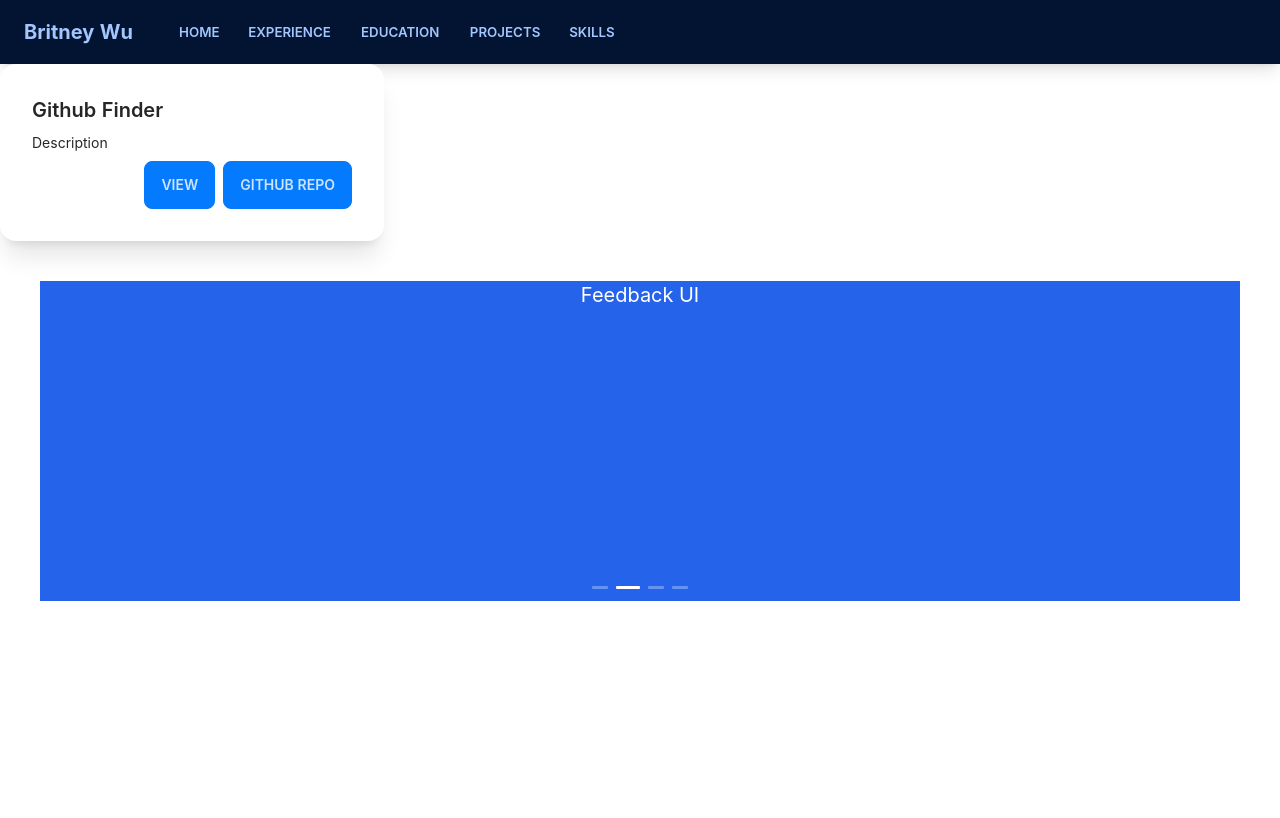
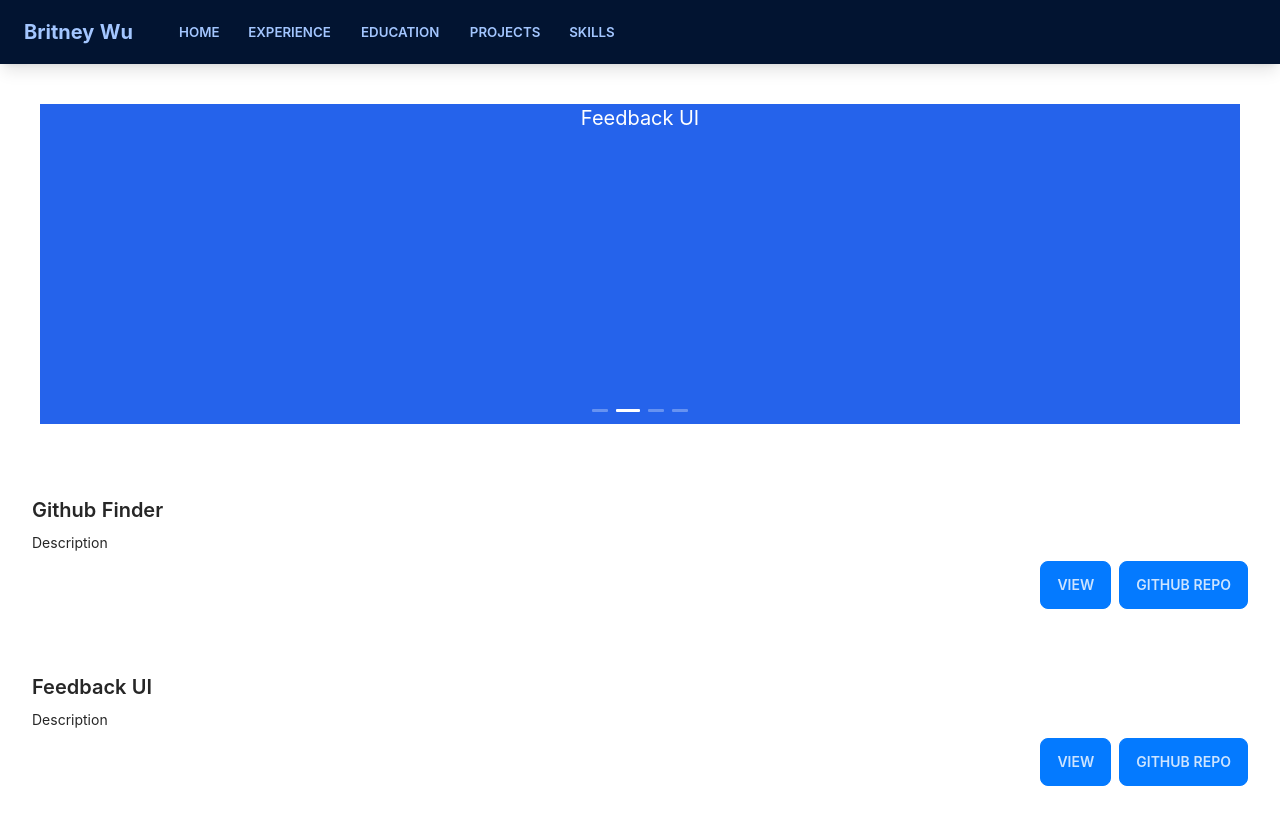
Before and after one commit to bw0123/portfolio-v2, a React (Create React App) app: page /projects in a window 1280 px wide. Built offline with nearby package versions, Linux system fonts and the light colour scheme.

Commit message:
fixed up projects alignment

```diff
--- a/src/components/Experience.jsx
+++ b/src/components/Experience.jsx
@@ -5,7 +5,7 @@ function WorkExperience() {
         <div className='bg-base-content flex justify-center h-screen'>
             <div class='flex-col'>
                 <div className='p-3'>
-                    <div class="card w-96 bg-base-100 shadow-xl">
+                    <div class="card lg:card-side bg-base-100 shadow-xl">
                         <div class="card-body">
                             <p class="card-title font-bold text-xl">Software Engineer Intern</p>
                                 <div><p class="italic font-semibold text-lg">EnergyWatch - (June'21 to August'21)</p></div>
@@ -21,7 +21,7 @@ function WorkExperience() {
                     </div>
                 </div>
                 <div className='p-3'>
-                    <div class="card w-96 bg-base-100 shadow-xl">
+                    <div class="card lg:card-side bg-base-100 shadow-xl">
                         <div class="card-body">
                             <p class="card-title font-bold text-xl">Tutor</p>
                                 <p class="italic font-semibold text-lg">A & A Tutoring - (June'19 to August'19)</p>
--- a/src/components/Projects.jsx
+++ b/src/components/Projects.jsx
@@ -3,19 +3,9 @@ import { Carousel } from 'antd';
 
 
 function Projects() {
-
     return(
-            <>
-            <div class="flex-row card w-96 bg-base-100 shadow-xl">
-            <div class="card-body">
-                <h2 class="card-title">Github Finder</h2>
-                <p>Description</p>
-                <div class="card-actions justify-end">
-                    <button class="btn btn-primary">View</button>
-                    <button class="btn btn-primary">Github Repo</button>
-                </div>
-            </div>
-        </div><div className='p-10'>
+        <>
+         <div className='p-10'>
                 <Carousel autoplay effect='fade'>
                     <div>
                         <h3 className='text-white text-center text-xl h-80 bg-blue-600'>Github Finder</h3>
@@ -31,7 +21,25 @@ function Projects() {
                     </div>
                 </Carousel>
             </div>
-            </>
+            <div>
+                <div class="card-body ">
+                    <h2 class="card-title">Github Finder</h2>
+                    <p>Description</p>
+                    <div class="card-actions justify-end">
+                        <button class="btn btn-primary">View</button>
+                        <button class="btn btn-primary">Github Repo</button>
+                    </div>
+                </div>
+                <div class="card-body ">
+                    <h2 class="card-title">Feedback UI</h2>
+                    <p>Description</p>
+                    <div class="card-actions justify-end">
+                        <button class="btn btn-primary">View</button>
+                        <button class="btn btn-primary">Github Repo</button>
+                    </div>
+                </div>
+            </div>
+        </>
     )
 }
 
```
